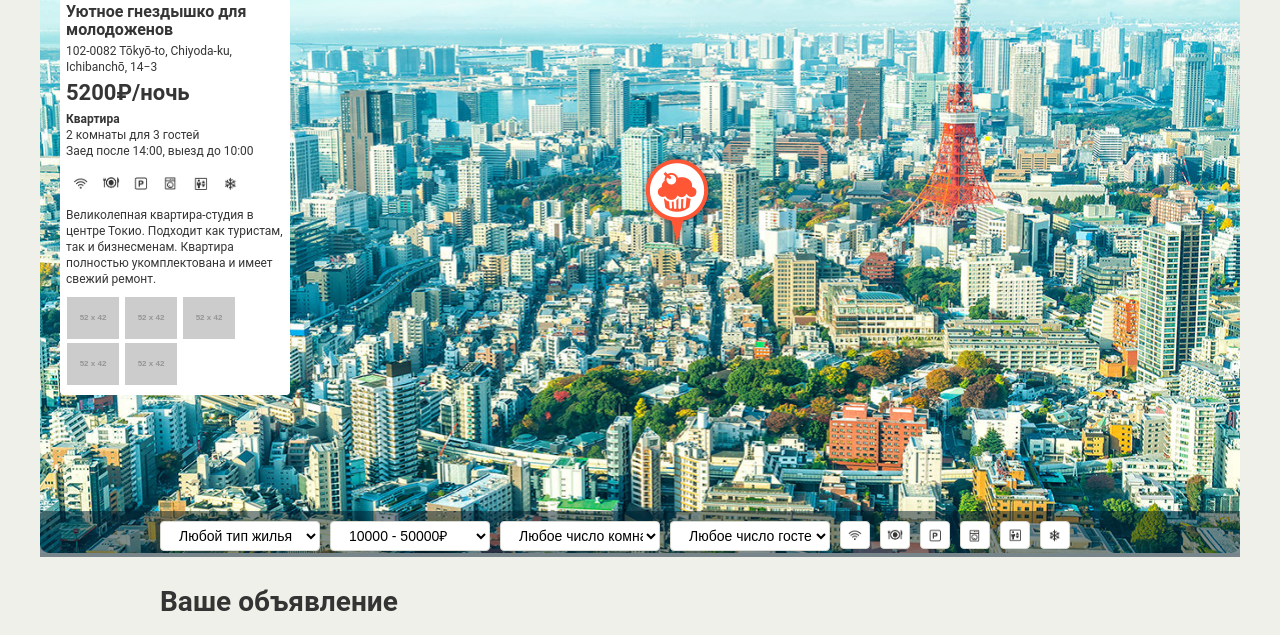
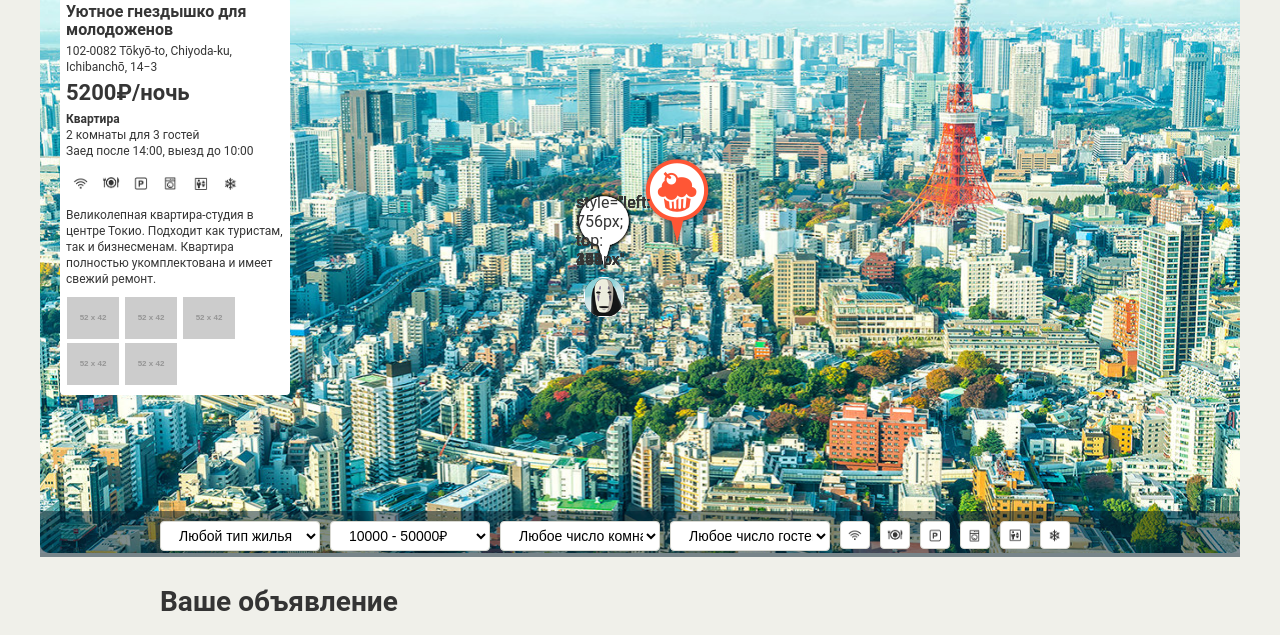
Before and after one commit to mazovladimir/231833-keksobooking, a website: page index.html in a window 1280 px wide. Shown: the part 147-782 px from the top of the page. Drawn offline with Linux system fonts and the light colour scheme; placeholder pictures from the web are drawn by us.

Commit message:
update 4

```diff
--- a/index.html
+++ b/index.html
@@ -277,6 +277,6 @@
     </div>
   </div>
 </template>
-
+<script type="text/javascript" src="./js/map.js"></script>
 </body>
 </html>
--- a/js/map.js
+++ b/js/map.js
@@ -24,15 +24,7 @@ function getRandom(max, min) {
 }
 
 function getAvatar() {
-  return 'img/avatars/user' + '0' + getRandom(ADS_COUNT, 1) + '.png';
-}
-
-function getX() {
-  getRandom(900, 300);
-}
-
-function getY() {
-  getRandom(500, 100);
+  return 'img/avatars/user' + '0' + getRandom(ADS_COUNT - 1, 1) + '.png';
 }
 
 function Ads() {
@@ -53,16 +45,16 @@ function Ads() {
     photos: [],
   };
   this.mylocation = {
-    x: getX(),
-    y: getY(),
+    x: getRandom(900, 300),
+    y: getRandom(500, 100),
   };
+}
 
-  myads.forEach(function (ads) {
-    var newElement = document.createElement('div');
-    newElement.className = 'pin';
-    newElement.innerHTML = 'style="left: {{ads.location.x}}px; top: {{ads.location.y}}px"' + '<img src="{{ads.author.avatar}}" class="rounded" width="40" height="40">';
-    fragment.appendChild(newElement);
-  }
+myads.forEach(function (ads) {
+  var newElement = document.createElement('div');
+  newElement.className = 'pin';
+  newElement.innerHTML = 'style="left: ' + ads.mylocation.x + 'px; top: ' + ads.mylocation.y + 'px"' + '<img src="' + ads.author.avatar + '" class="rounded" width="40" height="40">';
+  fragment.appendChild(newElement);
+})
 
-  document.querySelector('.tokyo__pin-map').appendChild(fragment);
-}
+document.querySelector(".tokyo__pin-map").appendChild(fragment);
```
